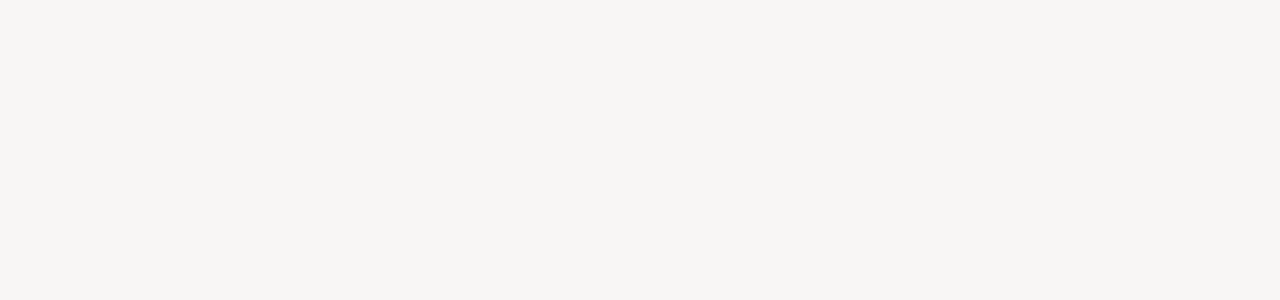
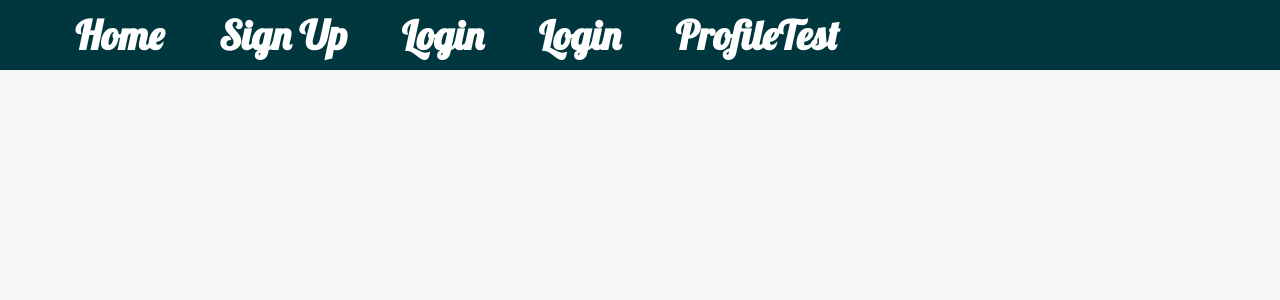
Before and after one commit to karilyn/CareBearers, a React (Create React App) app in the folder frontend/: page /login in a window 1280 px wide. Before the commit this address had no page. Shown: the top 300 px of the page. Built offline with nearby package versions, Linux system fonts and the light colour scheme; a web font is replaced by a local one.

Commit message:
Fix Routes error

```diff
--- a/frontend/src/index.js
+++ b/frontend/src/index.js
@@ -2,7 +2,7 @@ import React from 'react';
 import ReactDOM from 'react-dom/client';
 import './index.css';
 import App from './App';
-import { BrowserRouter as Router, Route, Routes } from 'react-router-dom';
+import { BrowserRouter as Router } from 'react-router-dom';
 import { AppState } from './AppState';
 
 const root = ReactDOM.createRoot(document.getElementById('root'));
@@ -10,9 +10,7 @@ root.render(
   <React.StrictMode>
     <AppState>
       <Router>
-        <Routes>
-          <Route path='/' element={<App />} />
-        </Routes>
+         <App />
       </Router>
     </AppState>
   </React.StrictMode>
```
